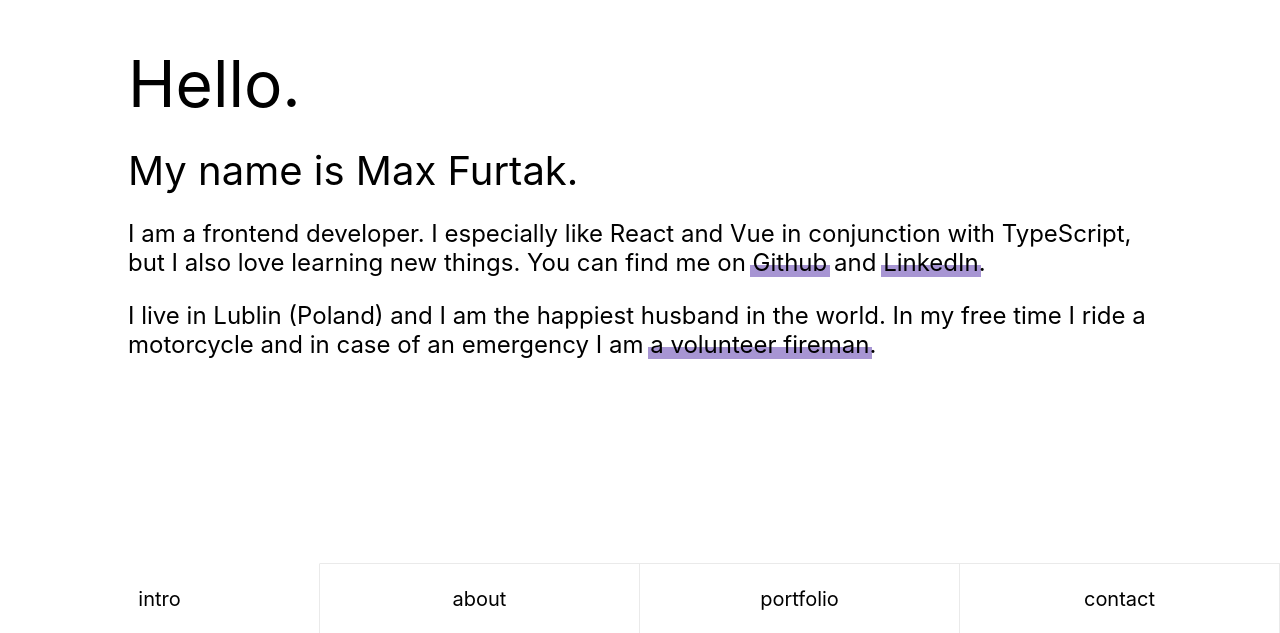
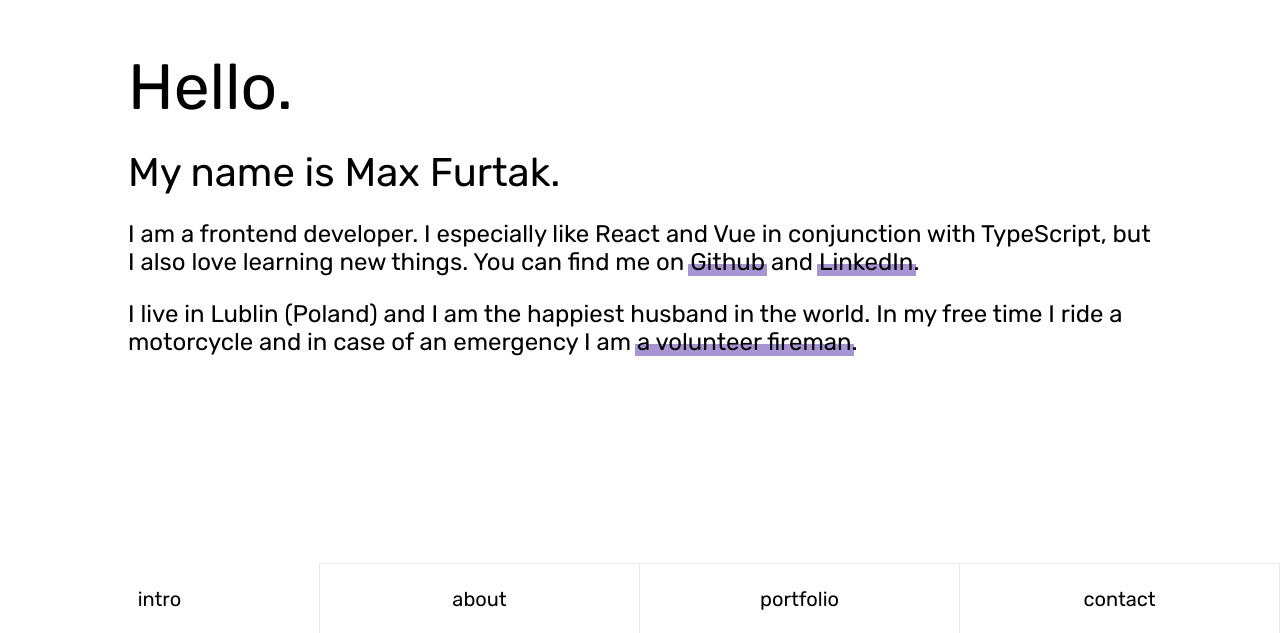
Before and after one commit to maksymilian-org/maksymilian.org, a Next.js app: page / in a window 1280 px wide. Shown: the part 167-800 px from the top of the page. Built offline with nearby package versions, Linux system fonts and the light colour scheme.

Commit message:
Add Rubik font

```diff
--- a/app/layout.tsx
+++ b/app/layout.tsx
@@ -1,17 +1,20 @@
-"use client";
-
 import Head from "../components/head";
 import Navigation from "../components/navigation/Navigation";
-import "../styles/global.scss";
 import { NAV_LINKS } from "../constants/nav-links";
 import { Theme } from "../enums/Theme";
-import { useState } from "react";
+import { Rubik } from "next/font/google";
+import "../styles/global.scss";
+
+const rubik = Rubik({
+  subsets: ["latin"],
+  display: "swap",
+});
 
 const RootLayout = ({ children }: { children: React.ReactNode }) => {
-  const [theme, setTheme] = useState(Theme.LIGHT);
+  const theme = Theme.LIGHT;
 
   return (
-    <html lang="en" data-theme={theme}>
+    <html lang="en" data-theme={theme} className={rubik.className}>
       <Head />
       <body>
         <div className="container">
```
